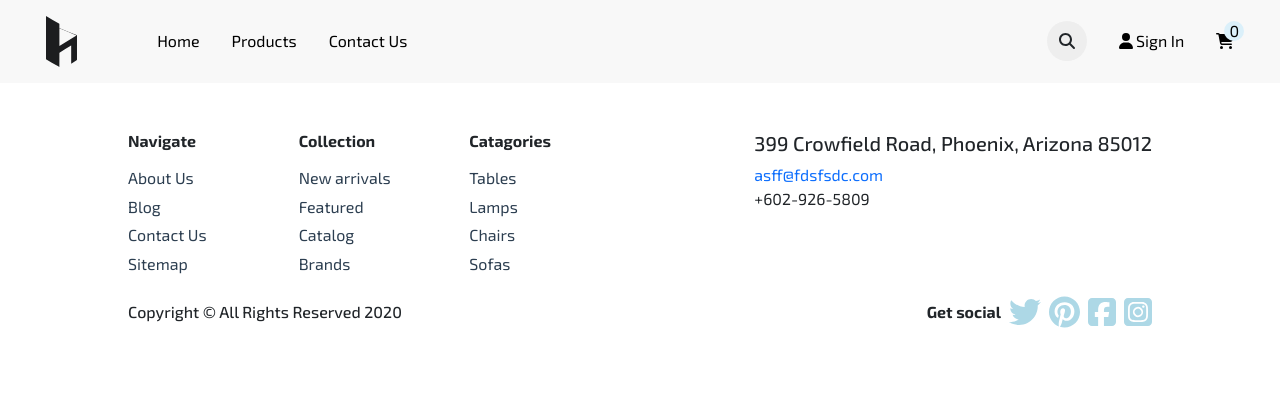
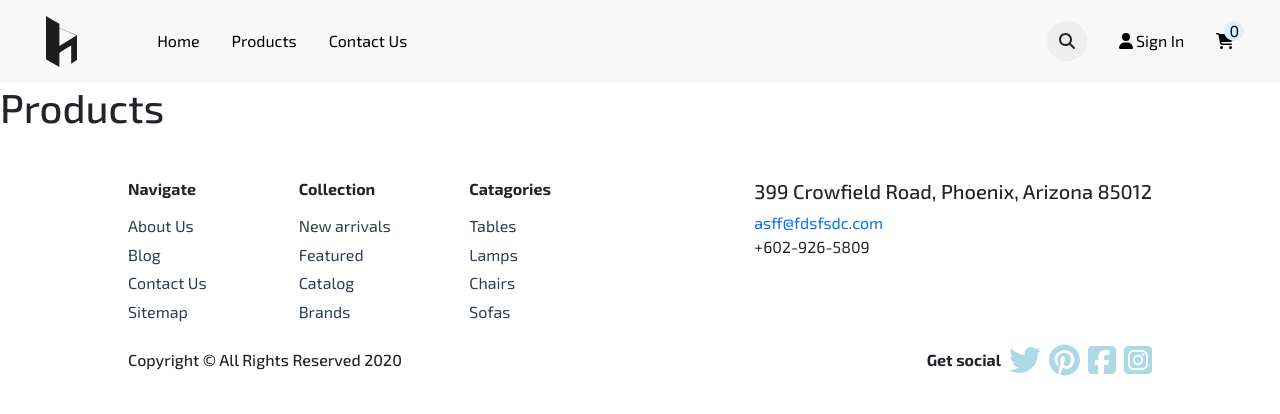
Before and after one commit to GadReda121/furniture-ecommerce, a Vue app: page /Products in a window 1280 px wide. Shown: the top 414 px of the page. Built offline with nearby package versions, Linux system fonts and the light colour scheme; a web font is replaced by a local one.

Commit message:
Ready To Start In Products

```diff
--- a/src/Header.vue
+++ b/src/Header.vue
@@ -8,7 +8,7 @@
                 <router-link to="/">
                     Home
                 </router-link>
-                <router-link to="">
+                <router-link to="/Products">
                     Products
                 </router-link>
                 <router-link to="/ContactUs">
@@ -29,7 +29,7 @@
                 <router-link to="/">
                     Home
                 </router-link>
-                <router-link to="">
+                <router-link to="/Products">
                     Products
                 </router-link>
                 <router-link to="/ContactUs">
--- a/src/router/index.js
+++ b/src/router/index.js
@@ -9,6 +9,11 @@
       component: () => import("../views/HomeView.vue"),
     },
     {
+      path: "/Products",
+      name: "Products",
+      component: () => import("../views/Products.vue"),
+    },
+    {
       path: "/ContactUs",
       name: "ContactUs",
       component: () => import("../views/ContactUs.vue"),
--- /dev/null
+++ b/src/views/Products.vue
@@ -0,0 +1,16 @@
+<template>
+    <div>
+        <h1>Products</h1>
+    </div>
+</template>
+
+<script>
+export default {
+    name: "Products"
+}
+</script>
+
+<style scoped>
+
+
+</style>
```
